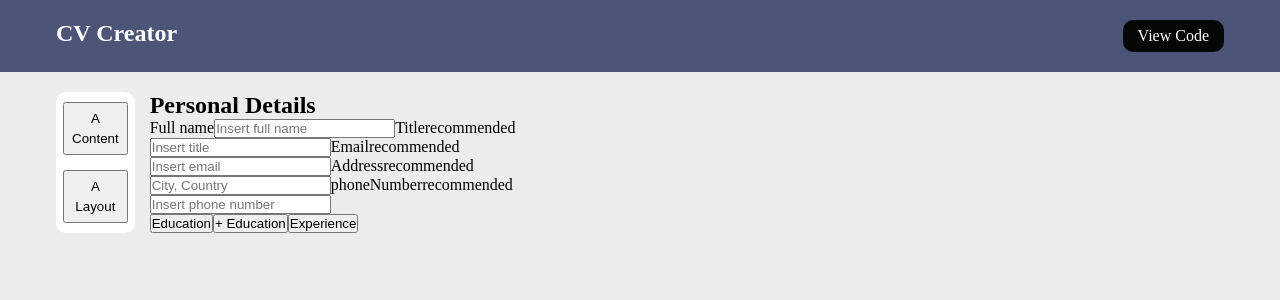
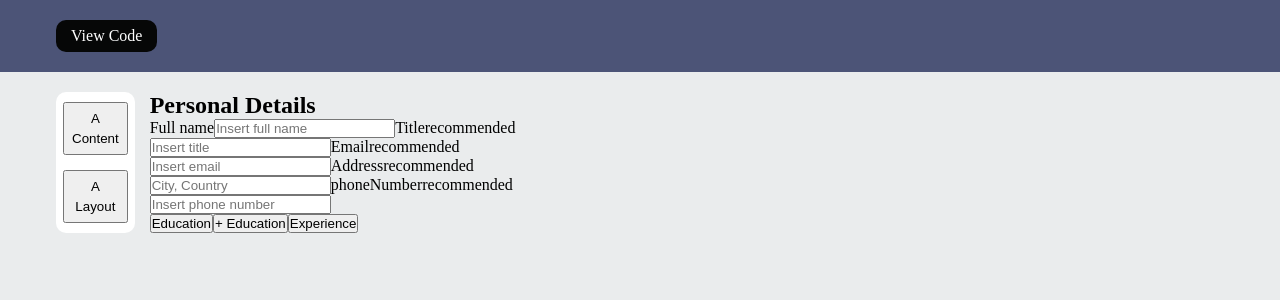
Before and after one commit to Alme08/curriculum-vitae-application, a React (Vite) app: page / in a window 1280 px wide. Shown: the top 300 px of the page. Built offline with nearby package versions, Linux system fonts and the light colour scheme.

Commit message:
Delete logo

```diff
--- a/src/components/Navbar.jsx
+++ b/src/components/Navbar.jsx
@@ -2,7 +2,6 @@ function Navbar() {
     return(
         <div className="navbar-container">
             <nav className="navbar container">
-                <h1>CV Creator</h1>
                 <ul>
                     <li><a href="https://github.com/Alme08/">View Code</a></li>
                 </ul>
```
